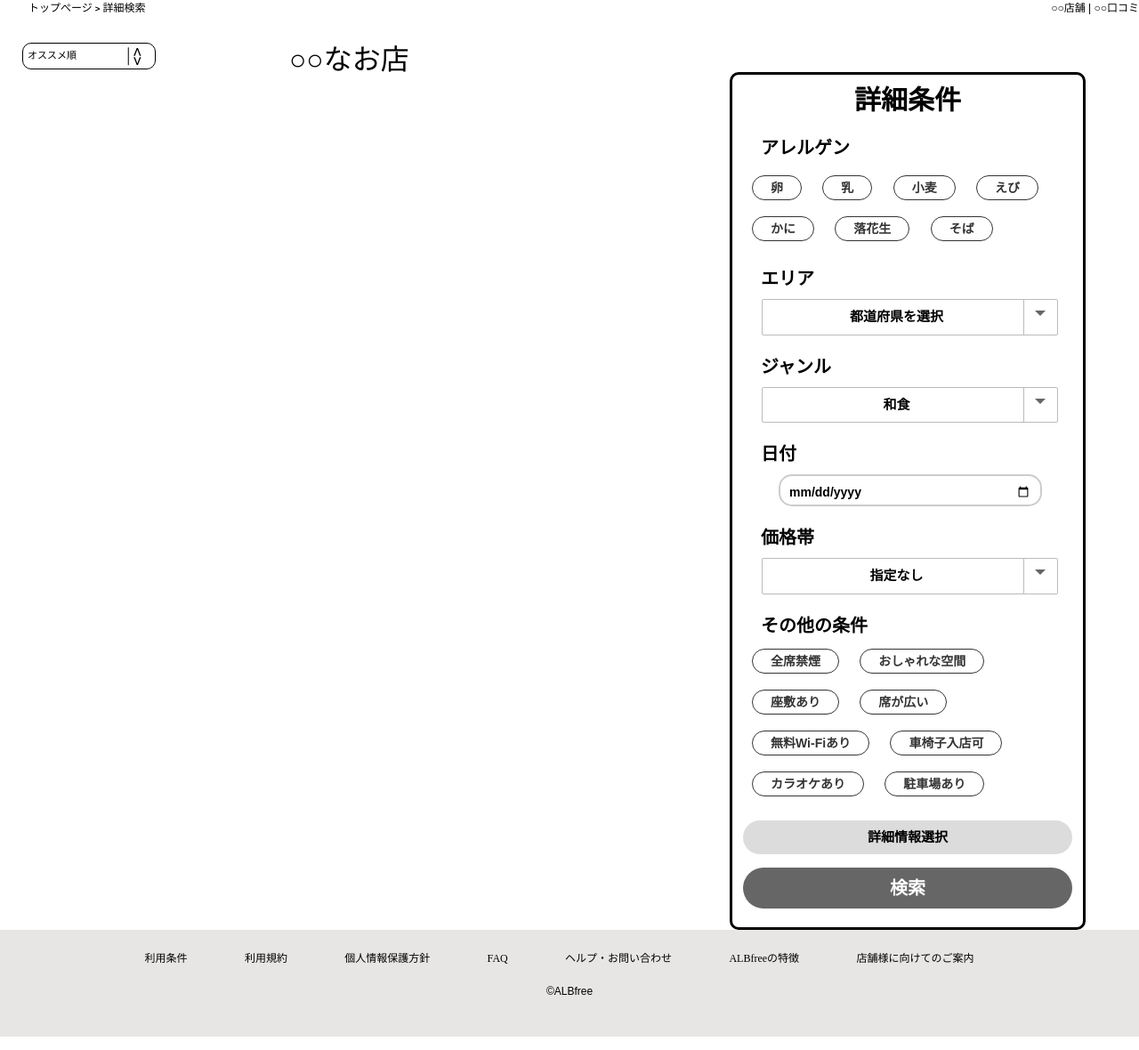
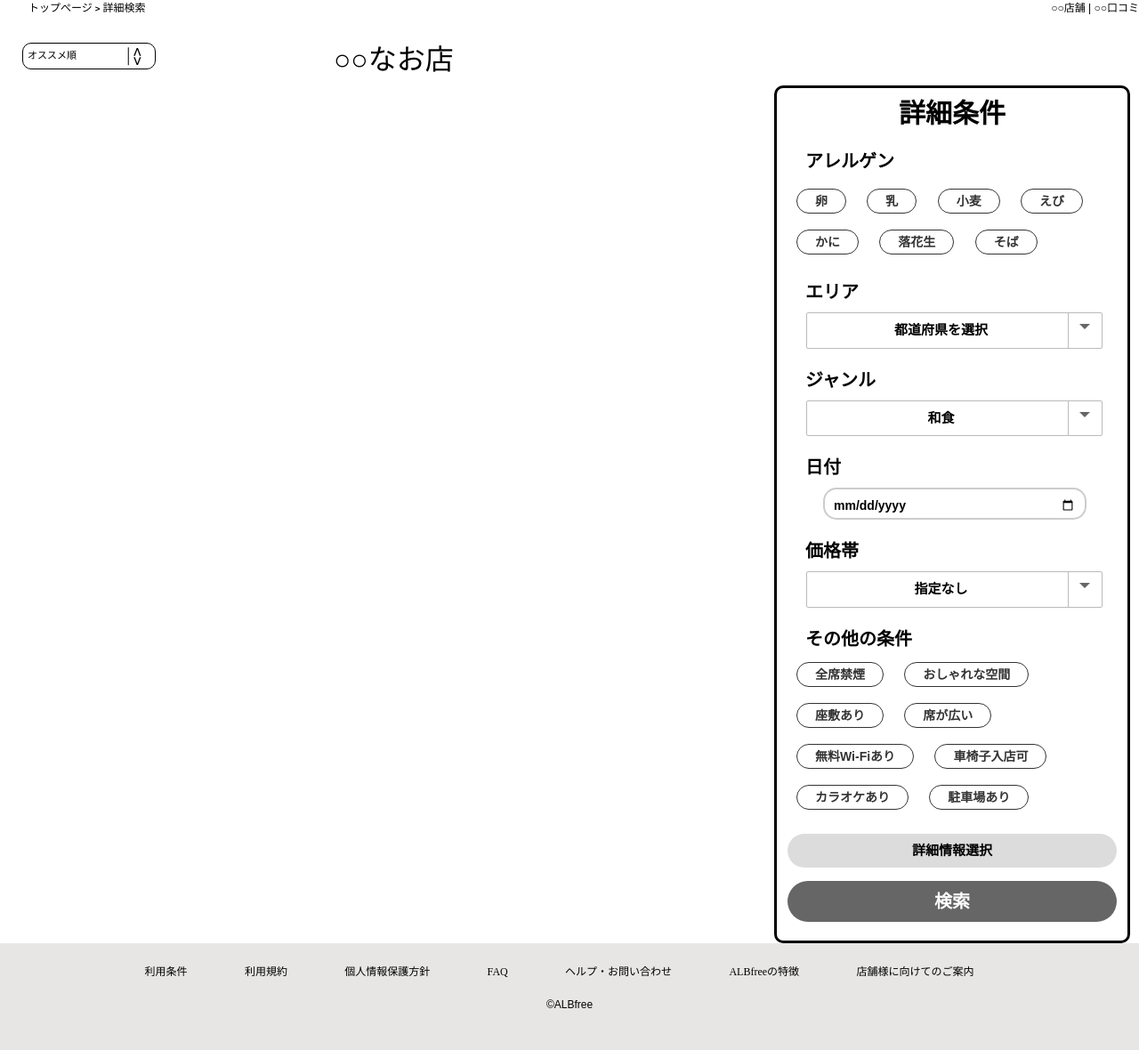
Before and after one commit to hidakahiromu/AlBfree, a Django app: template templates/restaurantsList.html in a window 1280 px wide. Shown: the part 25-1205 px from the top of the page at 89% size. Run offline with Django 3.2, Linux system fonts and the light colour scheme; the template is opened without the code that fills it, so the values that code supplies are empty.

Commit message:
デザインをいじりました

```diff
--- a/static/css/restaurantsList.css
+++ b/static/css/restaurantsList.css
@@ -90,7 +90,7 @@ body {
     width: 200px;
     height: 20px;
     float: left;
-    margin-left: 150px;
+    margin-left: 200px;
     margin-top: 30px;
 }
 
@@ -99,8 +99,8 @@ body {
     height: auto;      /*ここも調節が必要*/
     float: right;
     clear: both;
-    margin-top: 5px;
-    margin-right: 60px;
+    margin-top: 20px;
+    margin-right: 10px;
     padding: 0.5em 1em;
     font-weight: bold;
     border: solid 3px #000;     /*線*/
@@ -422,12 +422,11 @@ input[type="date"] {
   /*検索ボタンここまで*/
 
 .storeList{         /*飲食店一覧のスタイル*/
-    width: 600px;        /*ここは調節が必要*/
+    width: 830px;        /*ここは調節が必要*/
     height: auto;       /*ここも調節がいる*/
     float: left;
     margin-top: 20px;
     margin-left: 10px;
-    margin-right: 150px;
     padding: 10px 10px;
     font-weight: bold;
     border: solid 3px #000;     /*線*/
```
Also changed, not shown: templates/restaurantsList.html (line endings or trailing spaces).
